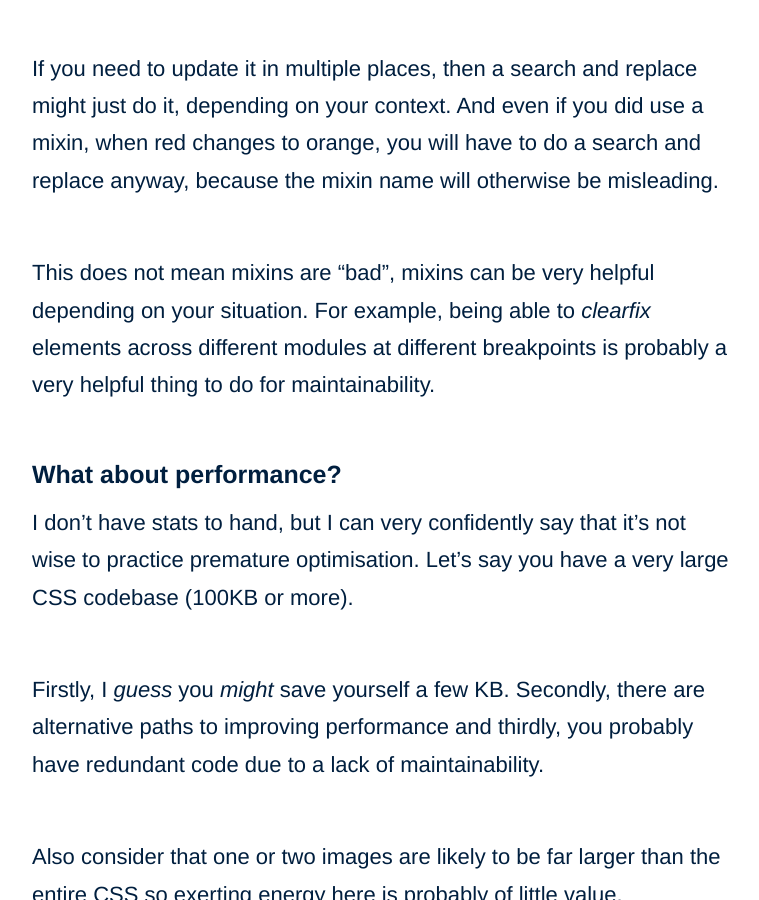
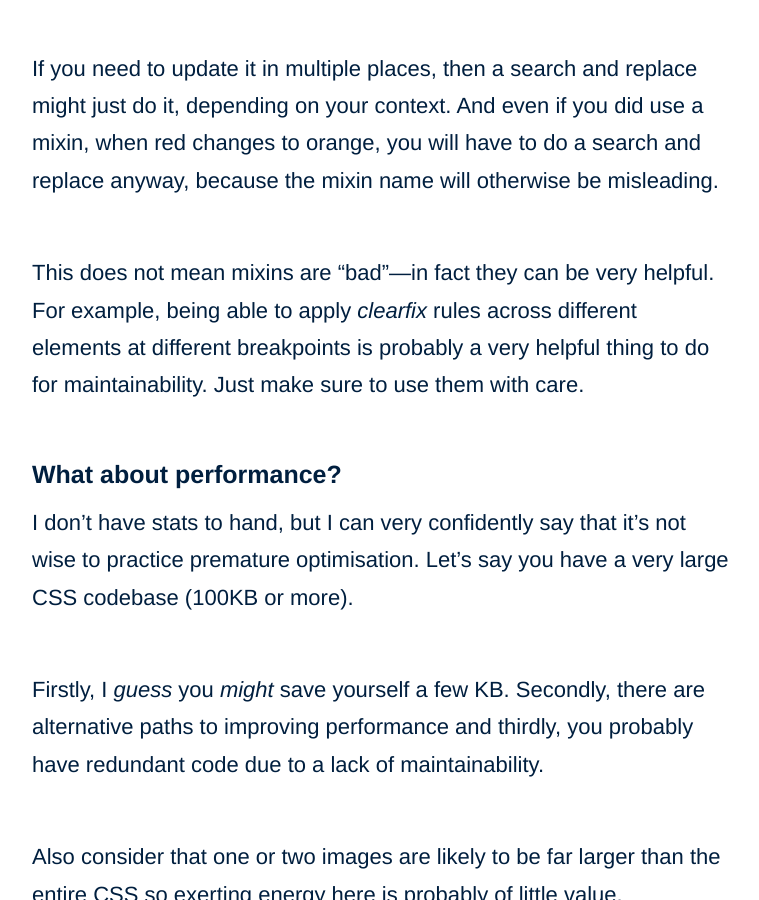
Before and after one commit to adamsilver/maintainablecss.com-jekyll, a Jekyll site: the page built from _chapters/03-reuse.md, in a window 1280 px wide and 900 px high, scrolled down 6239 px. Shown: the whole window, without its empty margins (258-1017 px from the left). Built offline with Jekyll 4.4.1, drawn with Linux system fonts in a browser that asks for light colours.

Commit message:
mixin note

```diff
--- a/_chapters/03-reuse.md
+++ b/_chapters/03-reuse.md
@@ -109,7 +109,7 @@ To mitigate, you can make mixins really granular. For example you could have a "
 
 If you need to update it in multiple places, then a search and replace might just do it, depending on your context. And even if you did use a mixin, when red changes to orange, you will have to do a search and replace anyway, because the mixin name will otherwise be misleading.
 
-This does not mean mixins are "bad", mixins can be very helpful depending on your situation. For example, being able to *clearfix* elements across different modules at different breakpoints is probably a very helpful thing to do for maintainability.
+This does not mean mixins are "bad"&mdash;in fact they can be very helpful. For example, being able to apply *clearfix* rules across different elements at different breakpoints is probably a very helpful thing to do for maintainability. Just make sure to use them with care.
 
 ## What about performance?
 
```
